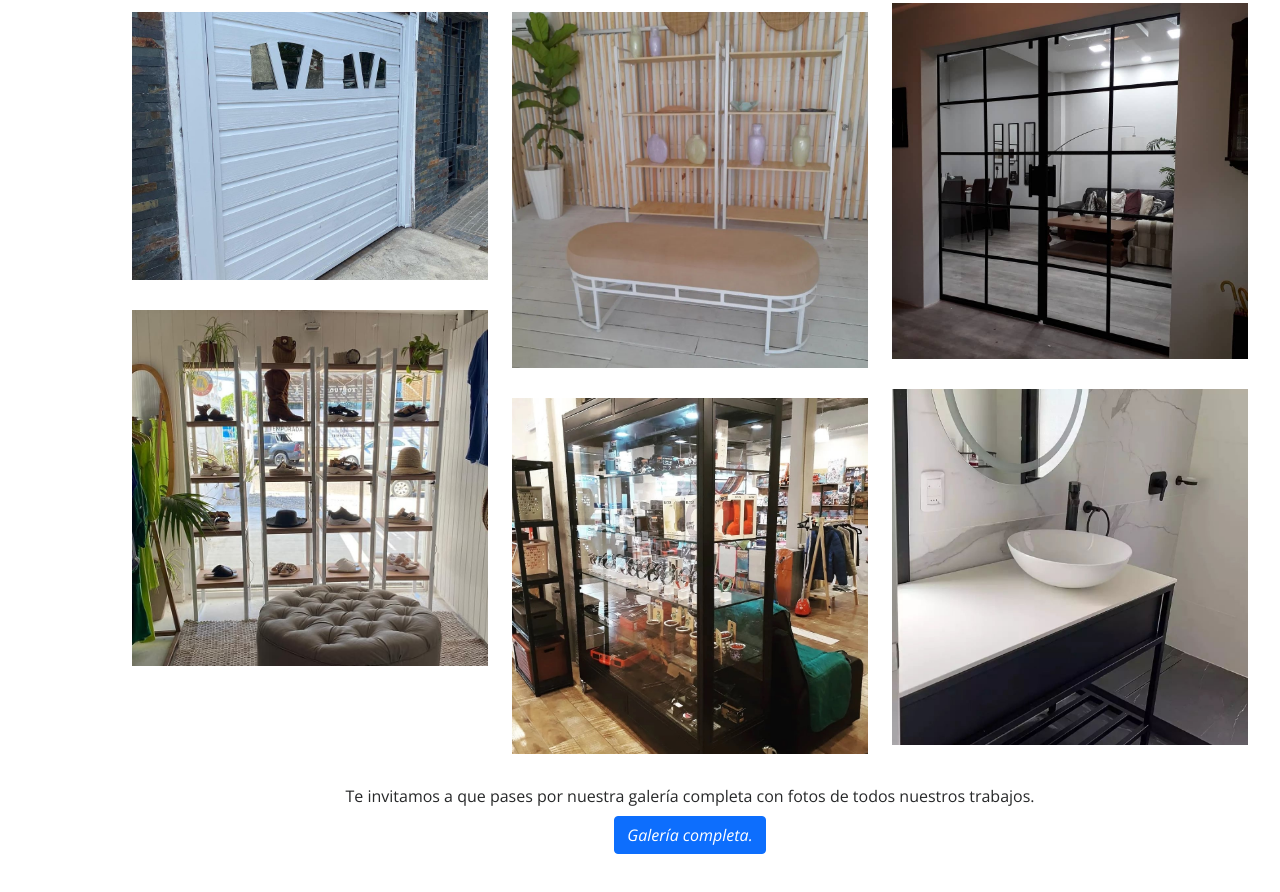
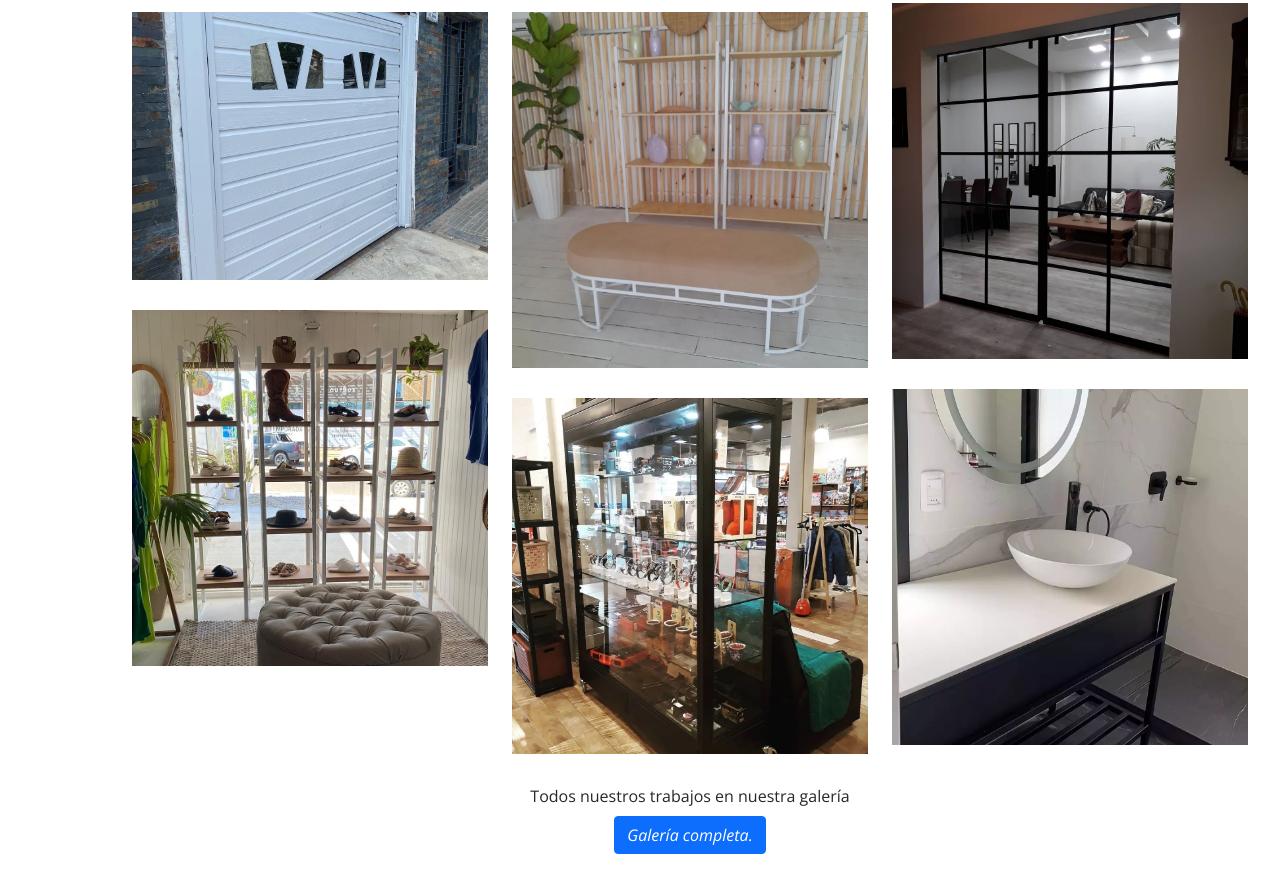
Before and after one commit to Gonzxaa/artemetaluy, a plain HTML site: page index.html in a window 1280 px wide. Shown: the part 2945-3837 px from the top of the page. Drawn offline with nearby package versions, Linux system fonts and the light colour scheme.

Commit message:
Correcciónes
Cambio de textos.

```diff
--- a/index.html
+++ b/index.html
@@ -280,7 +280,7 @@
             <h2>Galería</h2>
             <p>
               Te mostramos algunos de nuestros trabajos y te invitamos a que te
-              pases por nuestra pagina galería completa!
+              pases por nuestra galería completa!
             </p>
           </div>
 
@@ -538,8 +538,7 @@
               <div class="col-md-12 col-lg-12">
                 <div class="social-links">
                   <p>
-                    Te invitamos a que pases por nuestra galería completa con
-                    fotos de todos nuestros trabajos.
+                    Todos nuestros trabajos en nuestra galería
                   </p>
                   <a
                     href="./galeria-completa.html"
```
